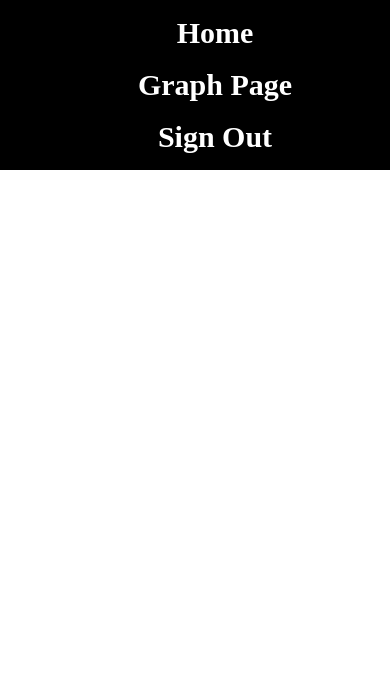
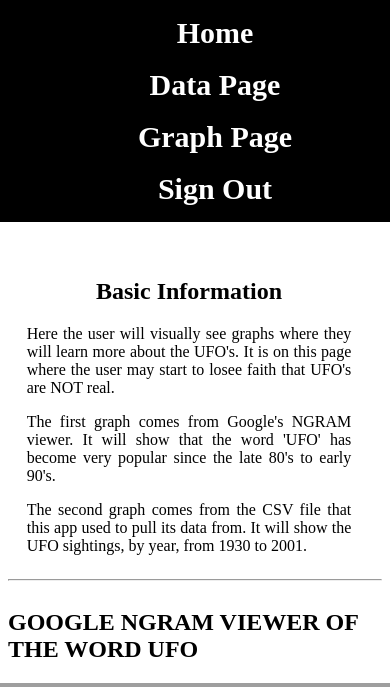
Before and after one commit to ravenusmc/ufo_study, a Flask app: page /graph in a window 390 px wide; the page is wider, and only the part inside the window is pictured. Shown: the top 687 px of that part. Before the commit the page ends 170 px from the top of that part, so only its background shows below. Run offline with Flask 2, Linux system fonts and the light colour scheme; the visitor is signed in with stand-in values (Sample User, id 1); parts of the project's set-up code (start-up, migrations or seed data) failed here and were passed over; some libraries are stand-ins or nearby versions; grey boxes are pictures that could not be loaded.

Commit message:
added google ngram image

```diff
--- a/project/static/css/style.css
+++ b/project/static/css/style.css
@@ -207,6 +207,43 @@ nav ul a:hover {
     align-items: center;
 }
 
+/* CSS for Graph Page */
+.intro_section {
+    margin-top: 150px;
+    display: flex;
+    flex-direction: row;
+    margin-left: 5%;
+    margin-right: 5%;
+}
+
+.intro_section_desc {
+    margin-right: 12px;
+    flex: 4;
+    text-align: justify;
+}
+
+.intro_pic_section {
+    flex: 6;
+    background-image: url(https://source.unsplash.com/_bT-oNYP5Wk);
+    background-repeat: no-repeat;
+    background-size: cover;
+    background-position: center;
+}
+
+.ngram_section {
+    display: flex;
+    flex-direction: column;
+    justify-content: center;
+    align-items: center;
+}
+
+.year_graph_section {
+    display: flex;
+    flex-direction: column;
+    justify-content: center;
+    align-items: center;
+}
+
 
 /* CSS for Media queries */
 @media only all and (max-width: 768px){
@@ -278,4 +315,13 @@ nav ul a:hover {
       border-top: 3px solid white;
     }
 
+    /* CSS for graph page */
+    .intro_section {
+        margin-top: 200px;
+        display: flex;
+        flex-direction: column;
+        margin-left: 5%;
+        margin-right: 5%;
+    }
+
 }
--- a/project/templates/data.html
+++ b/project/templates/data.html
@@ -5,6 +5,7 @@
 <nav>
     <ul class='center'>
         <li><a href='/home'>Home</a><li>&nbsp;&nbsp;&nbsp;&nbsp;&nbsp;
+        <li><a href='/data'>Data Page</a></li>&nbsp;&nbsp;&nbsp;&nbsp;&nbsp;
         <li><a href='/graph'>Graph Page</a></li>&nbsp;&nbsp;&nbsp;&nbsp;&nbsp;
         <li><a href='/sign_out'>Sign Out</a></li>
     </ul>
@@ -19,7 +20,7 @@
 
     <section class='data_page_title'>
         <h1 class='center'>Examine the Data</h1>
-        <h3 class='center'>1930-2001</h3>
+        <h3 class='center'>1930-2000</h3>
     </section>
 
     <section class='section_one'>
@@ -62,7 +63,7 @@
         <div class='data_area'>
             <div class='data_results'>
                 <h1>Search for UFO by Year</h1>
-                <h4 class='center'>Please enter a year</h4>
+                <h4 class='center'>Please enter a year 1930-2000</h4>
                 <p>Enter Year:<input type="text" size="10" name='year'></p>
                 <p>Result: <span id="year_results">?</span></p>
                 <p><a href=# id="year">Calculate UFOs in given state</a></p>
--- a/project/templates/graph.html
+++ b/project/templates/graph.html
@@ -5,12 +5,50 @@
 <nav>
     <ul class='center'>
         <li><a href='/home'>Home</a><li>&nbsp;&nbsp;&nbsp;&nbsp;&nbsp;
+        <li><a href='/data'>Data Page</a></li>&nbsp;&nbsp;&nbsp;&nbsp;&nbsp;
         <li><a href='/graph'>Graph Page</a></li>&nbsp;&nbsp;&nbsp;&nbsp;&nbsp;
         <li><a href='/sign_out'>Sign Out</a></li>
     </ul>
 </nav>
 
+<header class='graph_page_header'>
+    <h1>Graph Page</h1>
+</header>
+
 <main>
+
+    <section class='intro_section'>
+        <div class='intro_section_desc'>
+            <h1 class='center'>Basic Information</h1>
+            <p>Here the user will visually see graphs where they will learn more
+                about the UFO's. It is on this page where the user may start to
+                losee faith that UFO's are NOT real.
+            </p>
+            <p>The first graph comes from Google's NGRAM viewer. It will show that
+                the word 'UFO' has become very popular since the late 80's to early
+                90's.
+            </p>
+            <p>The second graph comes from the CSV file that this app
+                used to pull its data from. It will show the UFO sightings, by year,
+                from 1930 to 2001.
+            </p>
+        </div>
+        <div class='intro_pic_section'>
+        </div>
+    </section>
+
+    <hr>
+
+    <section class='ngram_section'>
+        <h1>GOOGLE NGRAM VIEWER OF THE WORD UFO</h1>
+        <iframe name="ngram_chart" src="https://books.google.com/ngrams/interactive_chart?content=UFO&year_start=1930&year_end=2017&corpus=15&smoothing=3&share=&direct_url=t1%3B%2CUFO%3B%2Cc0" width=900 height=500 marginwidth=0 marginheight=0 hspace=0 vspace=0 frameborder=0 scrolling=no></iframe>
+    </section>
+
+    <hr>
+
+    <section class='year_graph_section'>
+        <h1>CSV DATA SHOWING UFO BY YEAR</h1>
+    </section>
 
 </main>
 
```
Also changed, not shown: project/ufo.py (+12 -12 lines).
